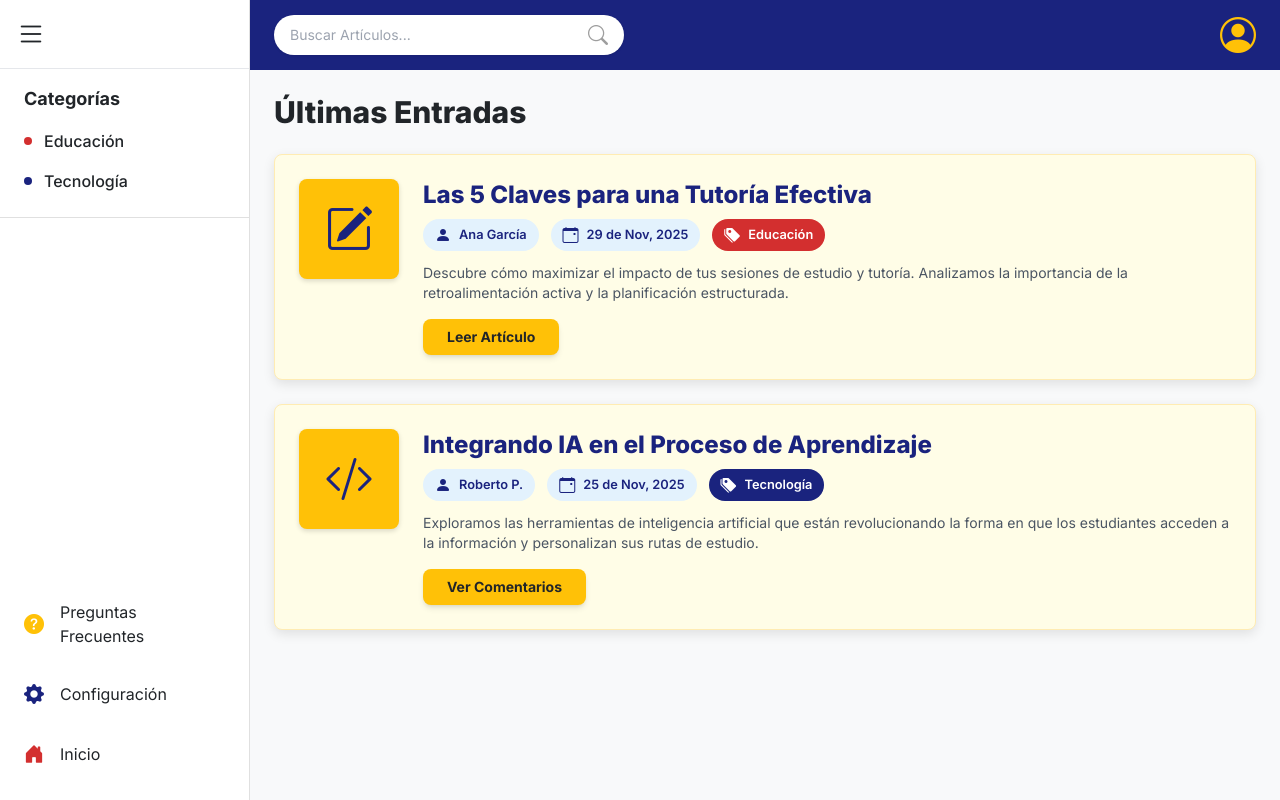
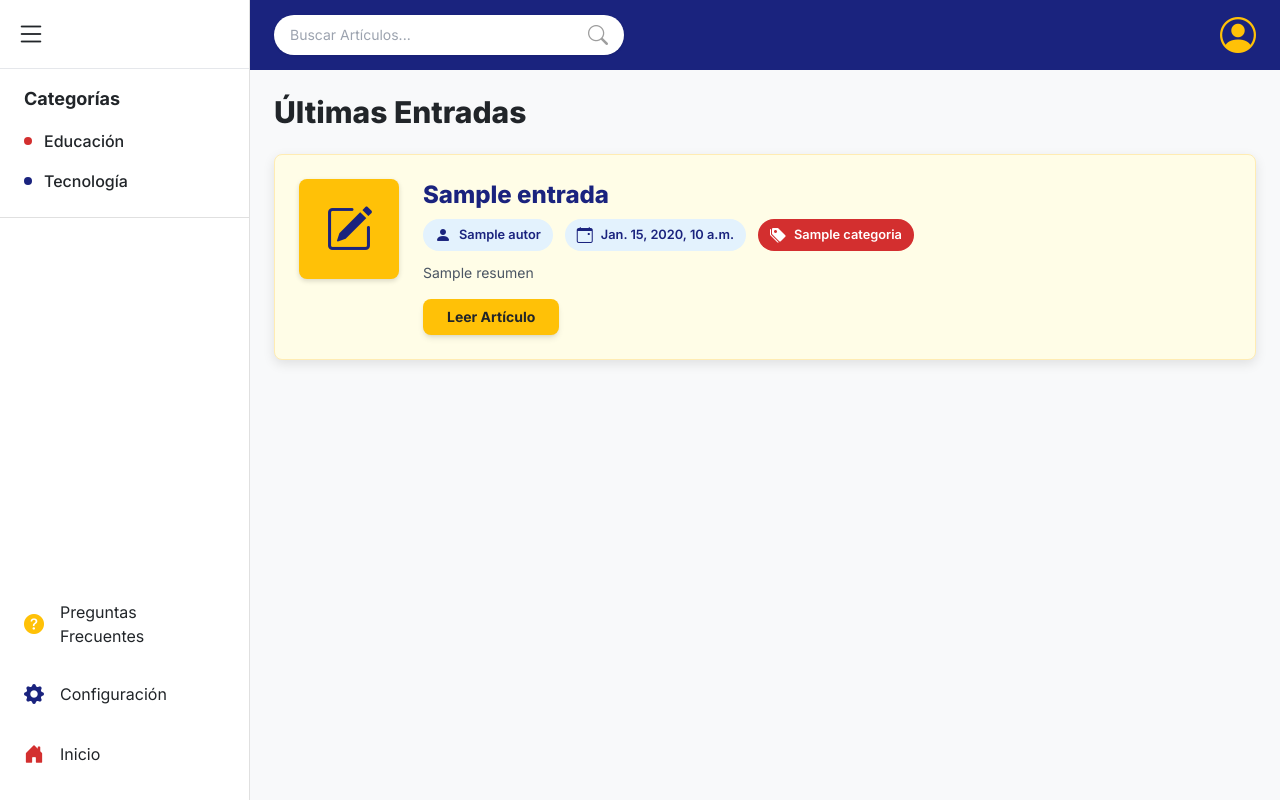
Before and after one commit to lslszz/Naru-Estudio-Coding, a Django app: template naru_estudio/naruapp/templates/naruapp/naru_entradas.html in a window 1280 px wide. Run offline with Django 3.2, Linux system fonts and the light colour scheme; the template is opened without the code that fills it: most values are stand-ins (such as "Sample title", 1, 10 or a date in 2020); some libraries are stand-ins or nearby versions.

Commit message:
feat: Agrega Read de Entradas

```diff
--- a/naru_estudio/naruapp/templates/naruapp/naru_entradas.html
+++ b/naru_estudio/naruapp/templates/naruapp/naru_entradas.html
@@ -43,7 +43,7 @@
         <main class="feed-container">
             <h1 class="text-3xl font-extrabold text-[var(--text-dark)] mb-6">Últimas Entradas</h1>
 
-            <!-- Tarjeta de Artículo 1: Educación -->
+            {% for entrada in entradas %}
             <div class="article-card">
                 <!-- Ícono Destacado (Amarillo Fuerte) -->
                 <div class="article-icon-container">
@@ -51,28 +51,28 @@
                 </div>
                 <div class="flex-grow">
                     <h2 class="text-2xl font-extrabold text-[var(--dark-blue)] mb-2">
-                        Las 5 Claves para una Tutoría Efectiva
+                        {{ entrada.titulo }}
                     </h2>
 
                     <!-- Metadatos (Pills) -->
                     <div class="flex items-center space-x-3 mb-3">
                         <span class="metadata-pill">
                             <i class="bi bi-person-fill"></i>
-                            Ana García
+                            {{ entrada.autor }}
                         </span>
                         <span class="metadata-pill">
                             <i class="bi bi-calendar-event"></i>
-                            29 de Nov, 2025
+                            {{ entrada.fecha }}
                         </span>
                         <span class="metadata-pill" style="background-color: var(--secondary-red); color: white;">
                             <i class="bi bi-tags-fill"></i>
-                            Educación
+                            {{ entrada.categoria }}
                         </span>
                     </div>
 
                     <!-- Snippet de Descripción -->
                     <p class="text-gray-600 mb-4 text-sm">
-                        Descubre cómo maximizar el impacto de tus sesiones de estudio y tutoría. Analizamos la importancia de la retroalimentación activa y la planificación estructurada.
+                        {{ entrada.resumen }}
                     </p>
 
                     <!-- Botón de Acción -->
@@ -81,45 +81,7 @@
                     </button>
                 </div>
             </div>
-
-            <!-- Tarjeta de Artículo 2: Tecnología -->
-            <div class="article-card">
-                <!-- Ícono Destacado (Amarillo Fuerte) -->
-                <div class="article-icon-container">
-                    <i class="bi bi-code-slash text-5xl text-[var(--dark-blue)]"></i>
-                </div>
-                <div class="flex-grow">
-                    <h2 class="text-2xl font-extrabold text-[var(--dark-blue)] mb-2">
-                        Integrando IA en el Proceso de Aprendizaje
-                    </h2>
-
-                    <!-- Metadatos (Pills) -->
-                    <div class="flex items-center space-x-3 mb-3">
-                        <span class="metadata-pill">
-                            <i class="bi bi-person-fill"></i>
-                            Roberto P.
-                        </span>
-                        <span class="metadata-pill">
-                            <i class="bi bi-calendar-event"></i>
-                            25 de Nov, 2025
-                        </span>
-                        <span class="metadata-pill" style="background-color: var(--dark-blue); color: white;">
-                            <i class="bi bi-tags-fill"></i>
-                            Tecnología
-                        </span>
-                    </div>
-
-                    <!-- Snippet de Descripción -->
-                    <p class="text-gray-600 mb-4 text-sm">
-                        Exploramos las herramientas de inteligencia artificial que están revolucionando la forma en que los estudiantes acceden a la información y personalizan sus rutas de estudio.
-                    </p>
-
-                    <!-- Botón de Acción -->
-                    <button class="join-button px-6 py-2 rounded-lg text-sm shadow-md">
-                        Ver Comentarios
-                    </button>
-                </div>
-            </div>
+            {% endfor %}
 
         </main>
 
--- a/naru_estudio/naruapp/views.py
+++ b/naru_estudio/naruapp/views.py
@@ -1,7 +1,7 @@
 from django.shortcuts import render, redirect
 from django.contrib import messages
 from .forms import UsuarioForm
-from .models import Usuario
+from .models import Entrada
 
 
 # ----------------------------------------------------------------------------
@@ -35,4 +35,5 @@ def naru_clases(request):
     return render(request, "naruapp/naru_clases.html")
 
 def naru_entradas(request):
-    return render(request, "naruapp/naru_entradas.html")
+    entradas = Entrada.objects.order_by("-fecha")
+    return render(request, "naruapp/naru_entradas.html", {"entradas": entradas})
```
Also changed, not shown: naru_estudio/entradas.sql (added, +32 -0 lines), naru_estudio/naruapp/models.py (+18 -0 lines), naru_estudio/naruapp/migrations/0003_adminviewmodel_cuentaingreso_and_more.py (added).
